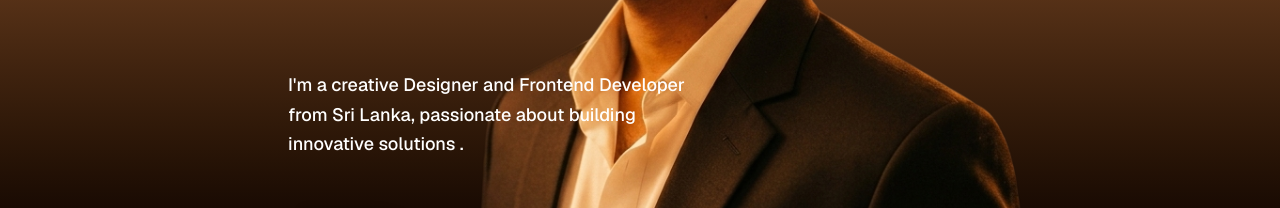
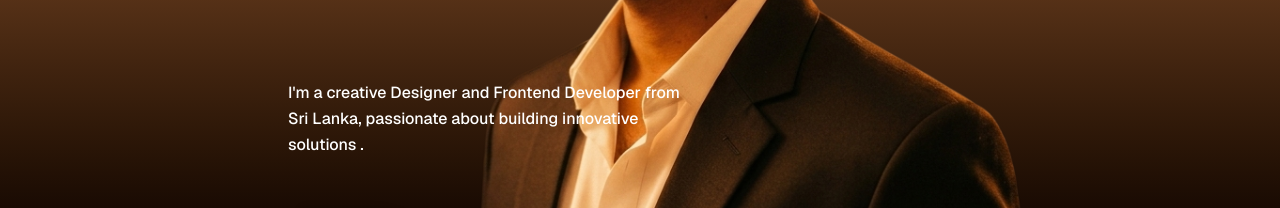
Before and after one commit to dasunthamsh/Dasun, a Next.js app: page / in a window 1280 px wide. Shown: the part 402-610 px from the top of the page. Built offline with nearby package versions, Linux system fonts and the light colour scheme; no server answers.

Commit message:
content updated

```diff
--- a/src/app/components/HeroSection.jsx
+++ b/src/app/components/HeroSection.jsx
@@ -60,7 +60,7 @@ bg-gradient-to-b from-[#DF8645] via-[#9D5E2D] via-[#563117] to-[#000000]">
         {/* Content container - moved to left and bottom */}
         <div className='absolute bottom-44 sm:bottom-60 left-0 z-20 text-left'>
           <div className="max-w-md pl-8">
-            <p className="font-nimbus text-lg leading-relaxed font-medium">
+            <p className="font-nimbus text-md leading-relaxed font-medium">
               I'm a creative Designer and Frontend Developer from Sri Lanka, passionate about building innovative solutions .
             </p>
           </div>
```
